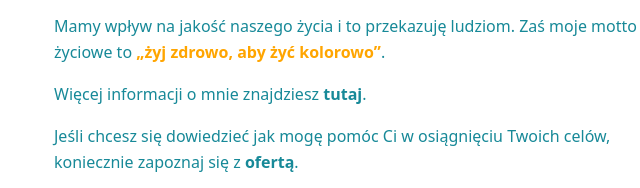
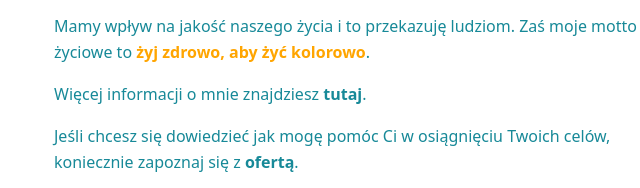
Before and after one commit to aleksandrachmurka/blog, a Gatsby site: page / in a window 1280 px wide. Shown: the part 421-609 px from the top of the page, 270-910 px from the left. Built offline with nearby package versions, Linux system fonts and the light colour scheme; Gatsby itself is replaced by a stand-in of ours.

Commit message:
Fixes on main page

```diff
--- a/src/pages/index.js
+++ b/src/pages/index.js
@@ -23,7 +23,7 @@ const Main = ({ location }) => {
           Mamy wpływ na jakość naszego życia i to przekazuję ludziom. Zaś moje
           motto życiowe to{" "}
           <span style={{ fontWeight: "bold", color: "orange" }}>
-            „żyj zdrowo, aby żyć kolorowo”
+            żyj zdrowo, aby żyć kolorowo
           </span>
           .
         </p>
```
